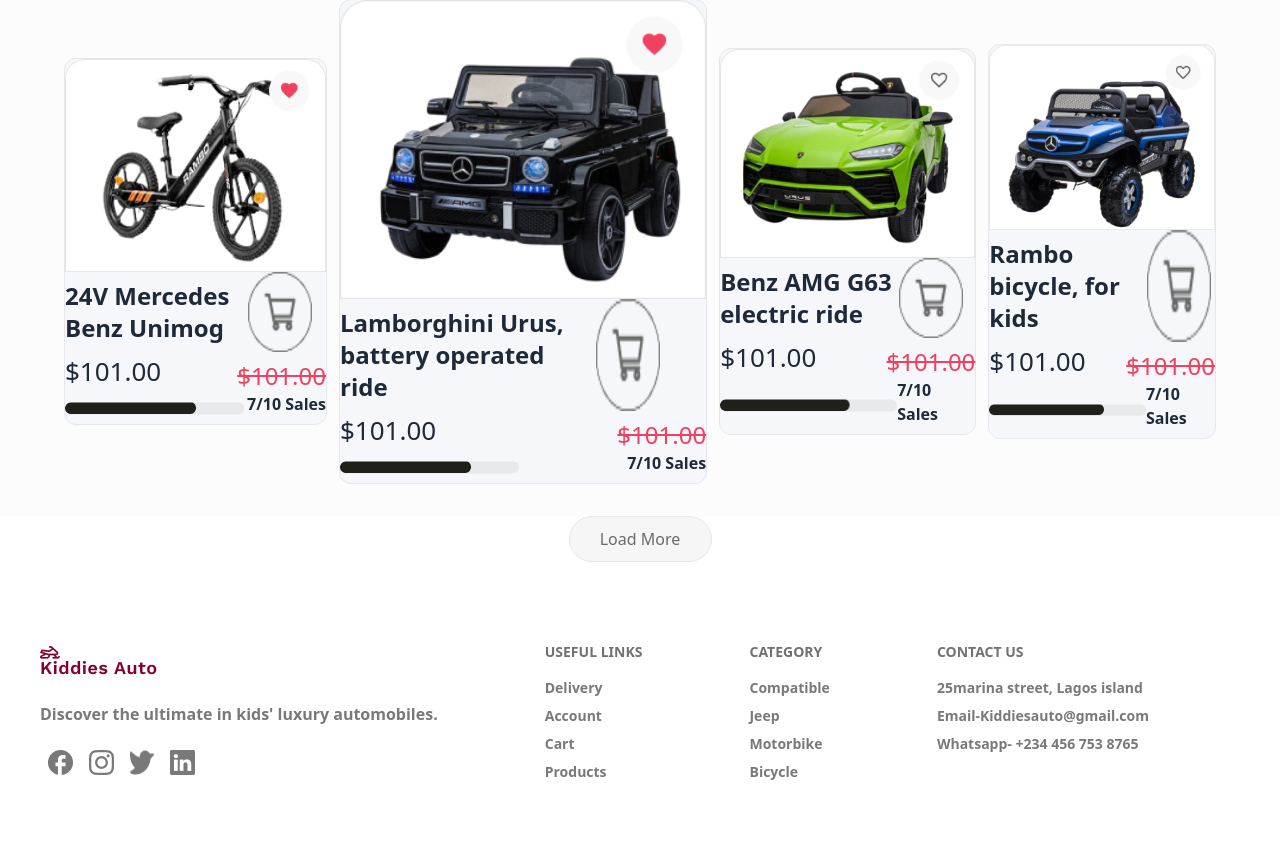
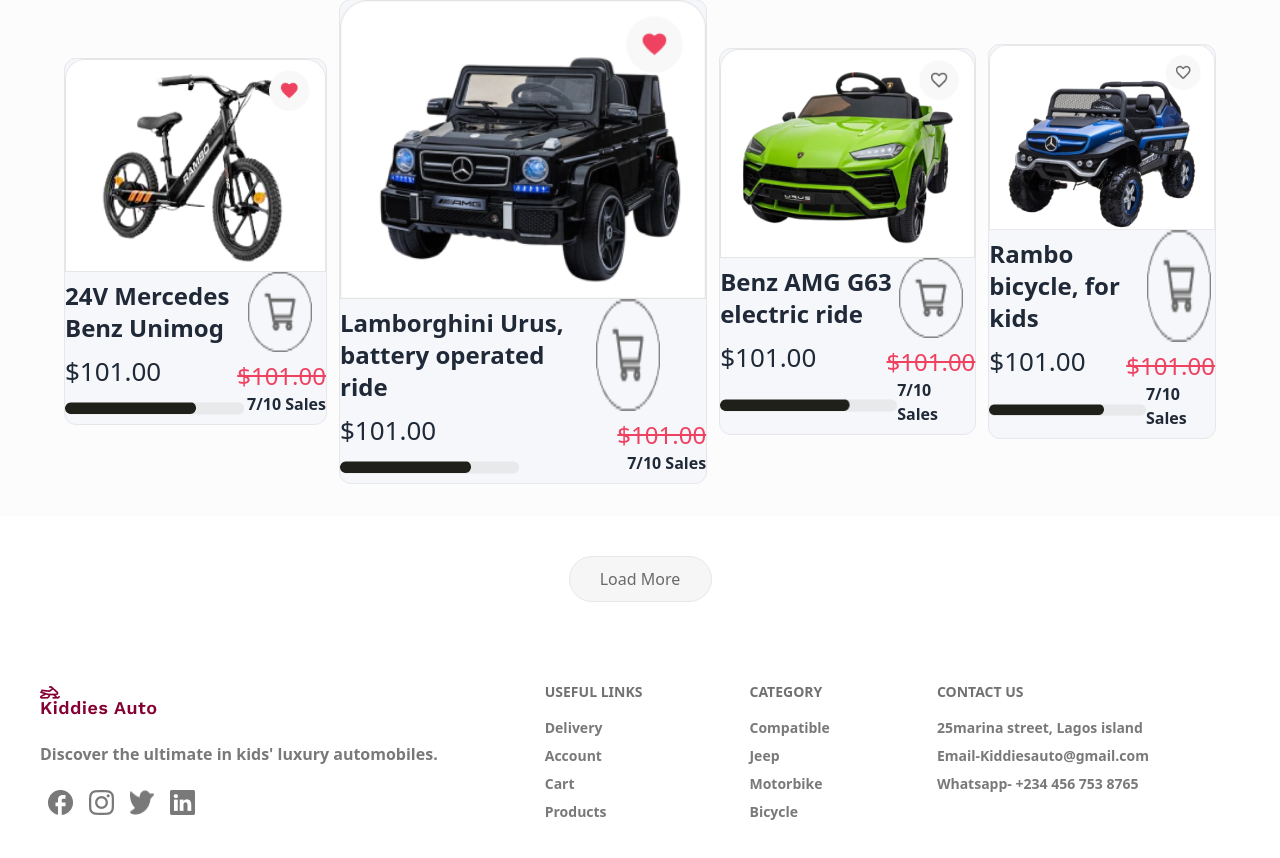
Before and after one commit to TaiwoSaidat/Kiddies-Auto-Web-App, a React (Vite) app: page /Products in a window 1280 px wide. Shown: the part 1574-2432 px from the top of the page. Before the commit the page ends 2396 px from the top, so only its background shows below. Built offline with nearby package versions, Linux system fonts and the light colour scheme.

Commit message:
chore color changes

```diff
--- a/src/pages/products/Products.jsx
+++ b/src/pages/products/Products.jsx
@@ -98,7 +98,7 @@
           </div>
         </div>
       </div>
-      <div className='flex justify-center items-center bg-[#ffffff] mb-10'>
+      <div className='flex justify-center items-center bg-[#ffffff] py-10'>
         <div className="w-[143px] border rounded-[100px] text-base font-[400px]  text-[#696969] bg-[#F6F6F6] text-center py-2.5">
             <p className=''>Load More</p>
         </div>
```
